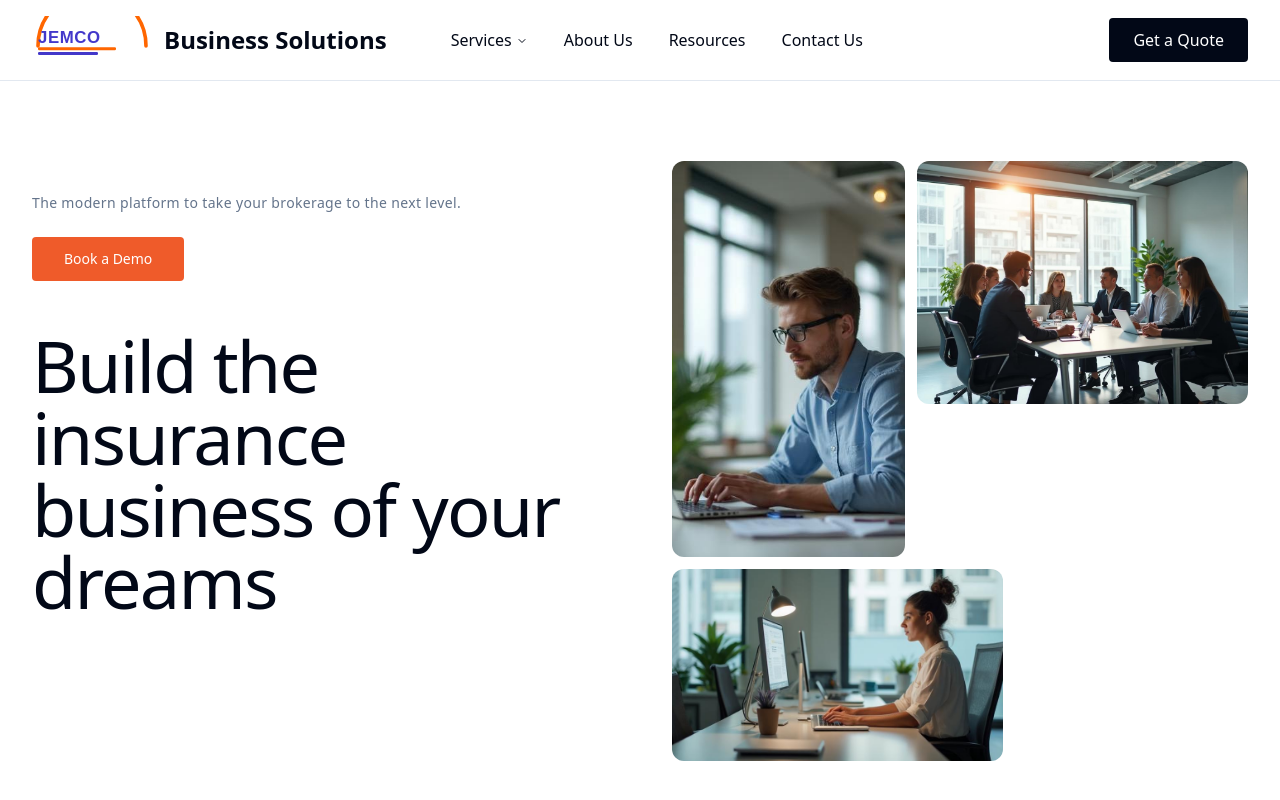
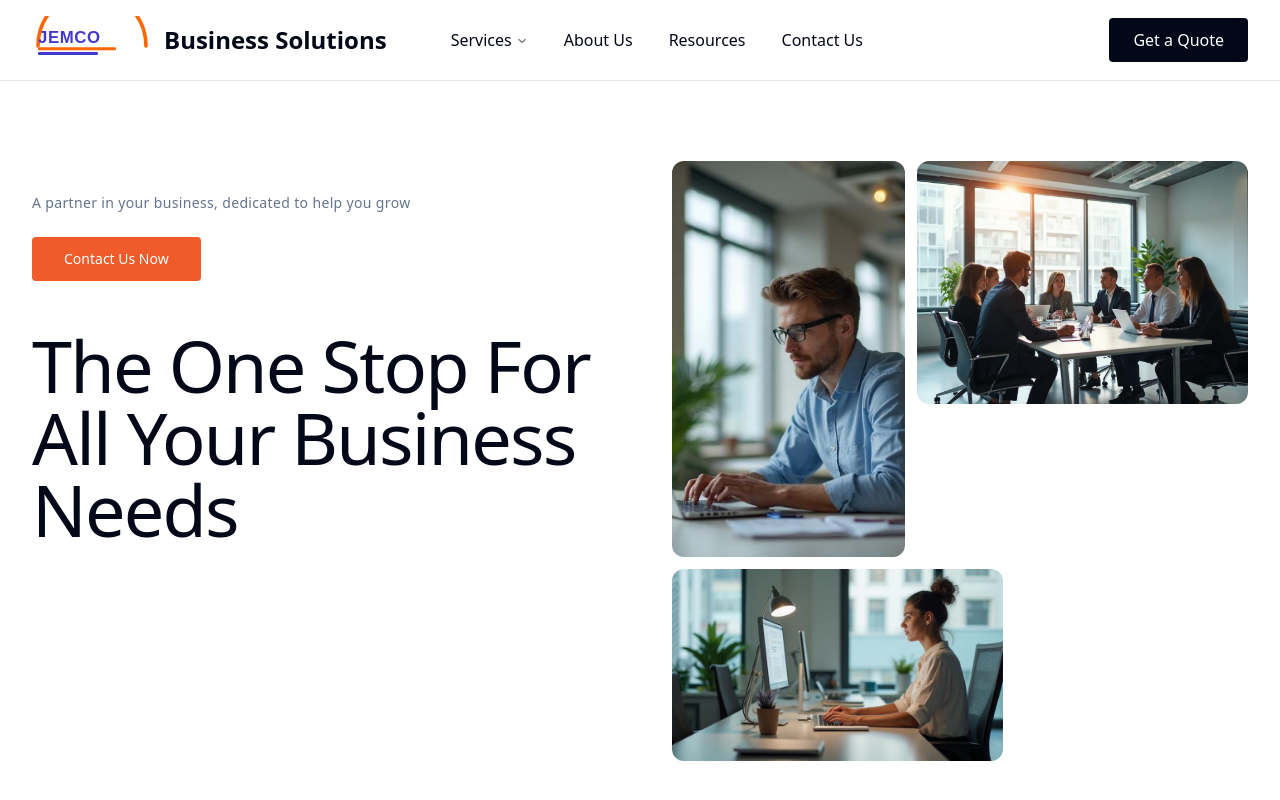
Before and after one commit to miraflorastudio/jemco-business-solutions, a React (Vite) app: page / in a window 1280 px wide. Shown: the top 800 px of the page. Built offline with nearby package versions, Linux system fonts and the light colour scheme.

Commit message:
Edit hero section text and button
Update hero section with new main text, subtext, and button label.

```diff
--- a/src/components/HeroSection.tsx
+++ b/src/components/HeroSection.tsx
@@ -10,18 +10,16 @@ const HeroSection = () => {
         <div className="space-y-12 pt-8">
           <div className="space-y-6">
             <p className="text-sm text-muted-foreground tracking-wide">
-              The modern platform to take your brokerage to the next level.
+              A partner in your business, dedicated to help you grow
             </p>
             <Button size="lg" className="rounded-sm px-8 py-3">
-              Book a Demo
+              Contact Us Now
             </Button>
           </div>
 
           <div className="space-y-8">
             <h1 className="text-4xl lg:text-6xl xl:text-7xl font-normal leading-tight tracking-tight">
-              <span className="block">Build the insurance</span>
-              <span className="block">business of your</span>
-              <span className="block">dreams</span>
+              The One Stop For All Your Business Needs
             </h1>
           </div>
         </div>
```
